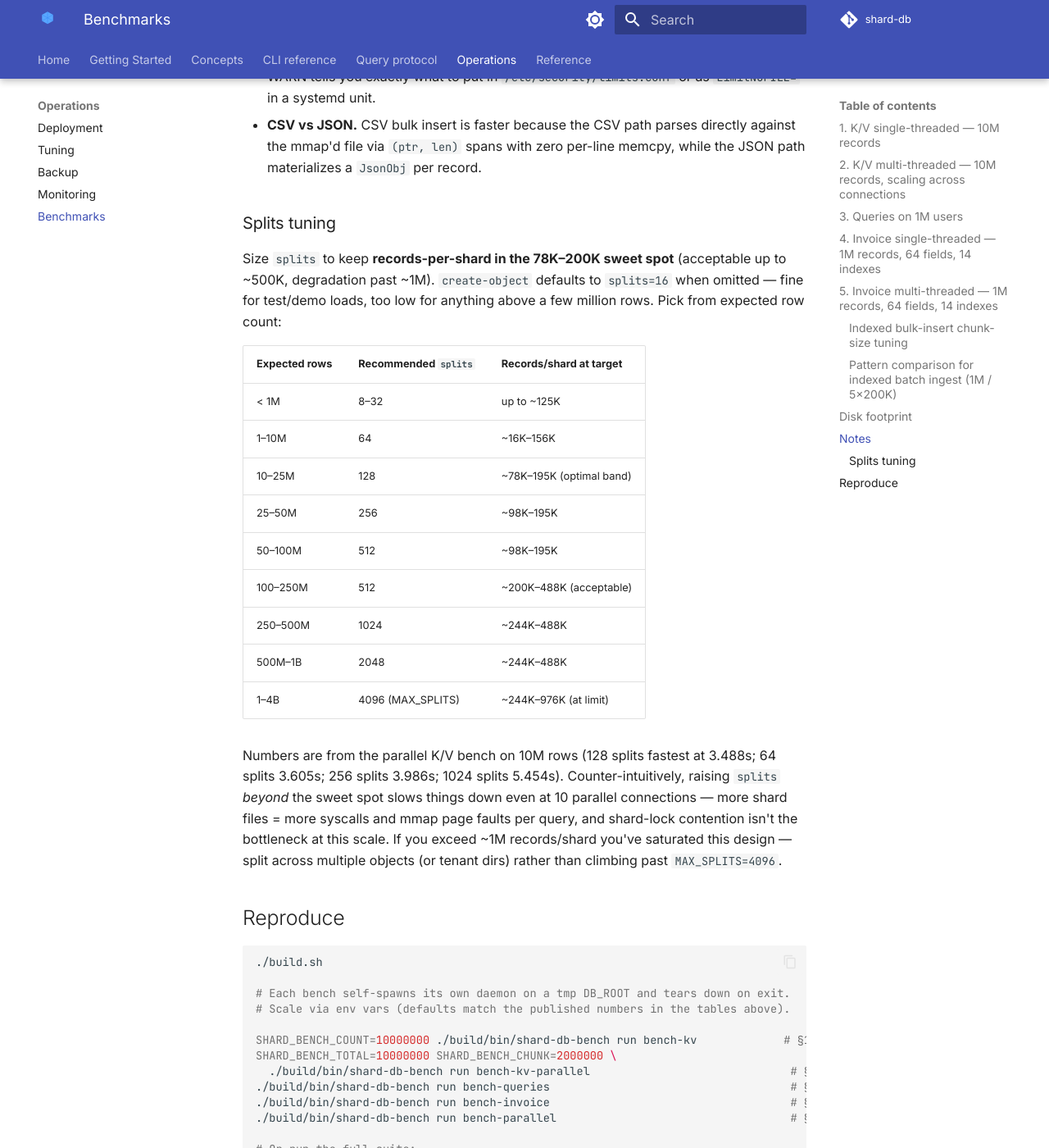
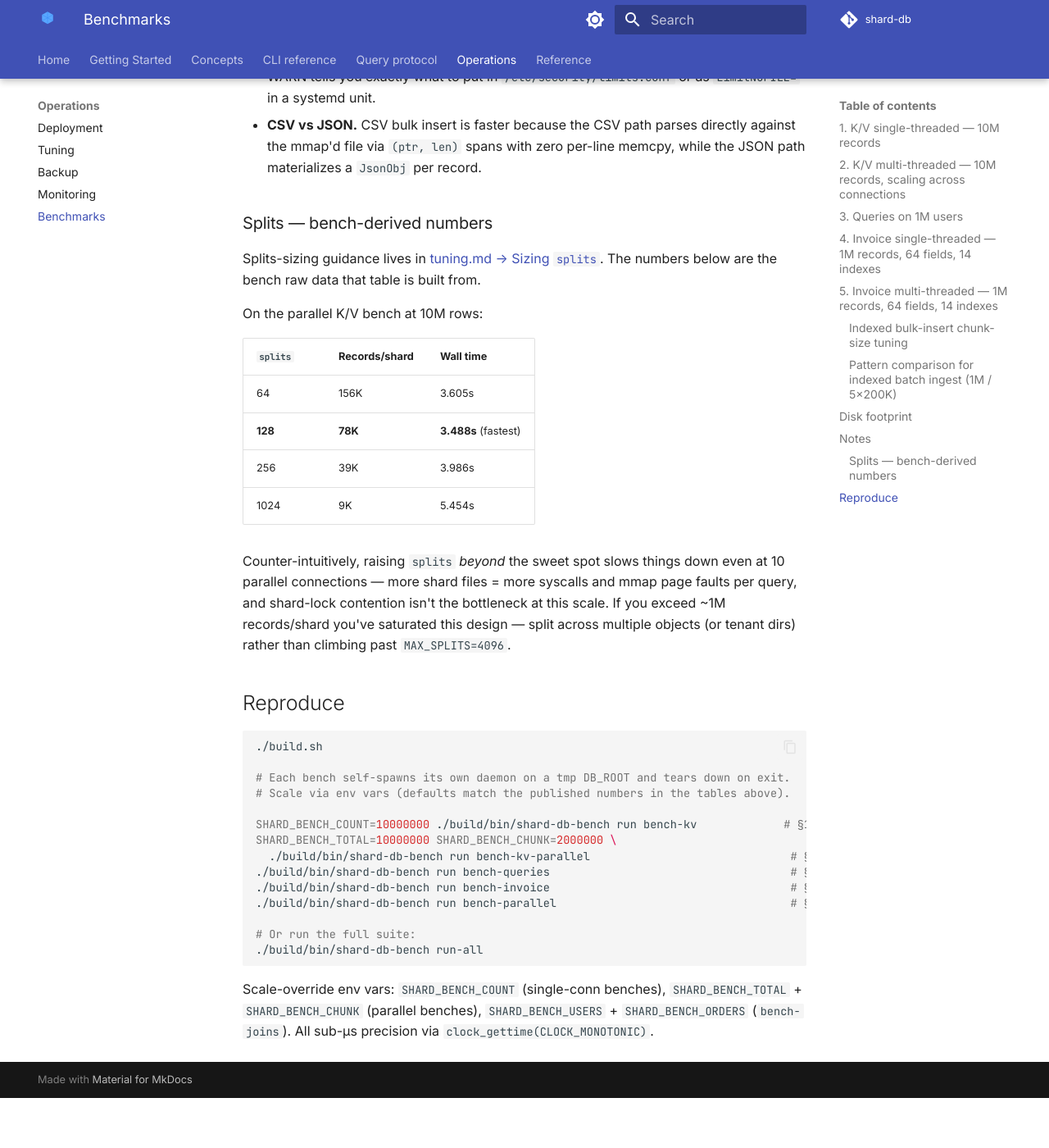
Before and after one commit to sayyiditow/shard-db, an MkDocs documentation site: the page built from docs/operations/benchmarks.md, in a window 1280 px wide and 1400 px high, scrolled down 7660 px. Shown: the whole window at 82% size. Built offline with MkDocs 1.6.1 and Material for MkDocs 9.7.7, drawn with Linux system fonts in a browser that asks for light colours; comment, search, counter and statistics services are not loaded; after the commit the page ends 8999 px from its top, so only the background shows below that.

Commit message:
docs: dedupe splits tuning — point to tuning.md
benchmarks.md had a parallel splits-sizing table that disagreed with
tuning.md (different row tiers + claimed default=16, actual is 8).
Stripped the duplicate table; benchmarks.md now keeps only the
bench-derived raw timings (which IS bench data) and links to tuning.md
as the authoritative sizing source.

Co-Authored-By: Claude Opus 4.7 (1M context) <noreply@anthropic.com>

```diff
--- a/docs/operations/benchmarks.md
+++ b/docs/operations/benchmarks.md
@@ -160,23 +160,20 @@ Real space cost on production datasets typically lands at **+20–30 %** vs the
 
 - **CSV vs JSON.** CSV bulk insert is faster because the CSV path parses directly against the mmap'd file via `(ptr, len)` spans with zero per-line memcpy, while the JSON path materializes a `JsonObj` per record.
 
-### Splits tuning
+### Splits — bench-derived numbers
 
-Size `splits` to keep **records-per-shard in the 78K–200K sweet spot** (acceptable up to ~500K, degradation past ~1M). `create-object` defaults to `splits=16` when omitted — fine for test/demo loads, too low for anything above a few million rows. Pick from expected row count:
+Splits-sizing guidance lives in [tuning.md → Sizing `splits`](tuning.md#sizing-splits). The numbers below are the bench raw data that table is built from.
 
-| Expected rows | Recommended `splits` | Records/shard at target |
-|---------------|----------------------|-------------------------|
-| < 1M          | 8–32                 | up to ~125K             |
-| 1–10M         | 64                   | ~16K–156K               |
-| 10–25M        | 128                  | ~78K–195K (optimal band) |
-| 25–50M        | 256                  | ~98K–195K               |
-| 50–100M       | 512                  | ~98K–195K               |
-| 100–250M      | 512                  | ~200K–488K (acceptable) |
-| 250–500M      | 1024                 | ~244K–488K              |
-| 500M–1B       | 2048                 | ~244K–488K              |
-| 1–4B          | 4096 (MAX_SPLITS)    | ~244K–976K (at limit)   |
+On the parallel K/V bench at 10M rows:
 
-Numbers are from the parallel K/V bench on 10M rows (128 splits fastest at 3.488s; 64 splits 3.605s; 256 splits 3.986s; 1024 splits 5.454s). Counter-intuitively, raising `splits` *beyond* the sweet spot slows things down even at 10 parallel connections — more shard files = more syscalls and mmap page faults per query, and shard-lock contention isn't the bottleneck at this scale. If you exceed ~1M records/shard you've saturated this design — split across multiple objects (or tenant dirs) rather than climbing past `MAX_SPLITS=4096`.
+| `splits` | Records/shard | Wall time |
+|----------|---------------|-----------|
+| 64       | 156K          | 3.605s    |
+| **128**  | **78K**       | **3.488s** (fastest) |
+| 256      | 39K           | 3.986s    |
+| 1024     | 9K            | 5.454s    |
+
+Counter-intuitively, raising `splits` *beyond* the sweet spot slows things down even at 10 parallel connections — more shard files = more syscalls and mmap page faults per query, and shard-lock contention isn't the bottleneck at this scale. If you exceed ~1M records/shard you've saturated this design — split across multiple objects (or tenant dirs) rather than climbing past `MAX_SPLITS=4096`.
 
 ## Reproduce
 
```
